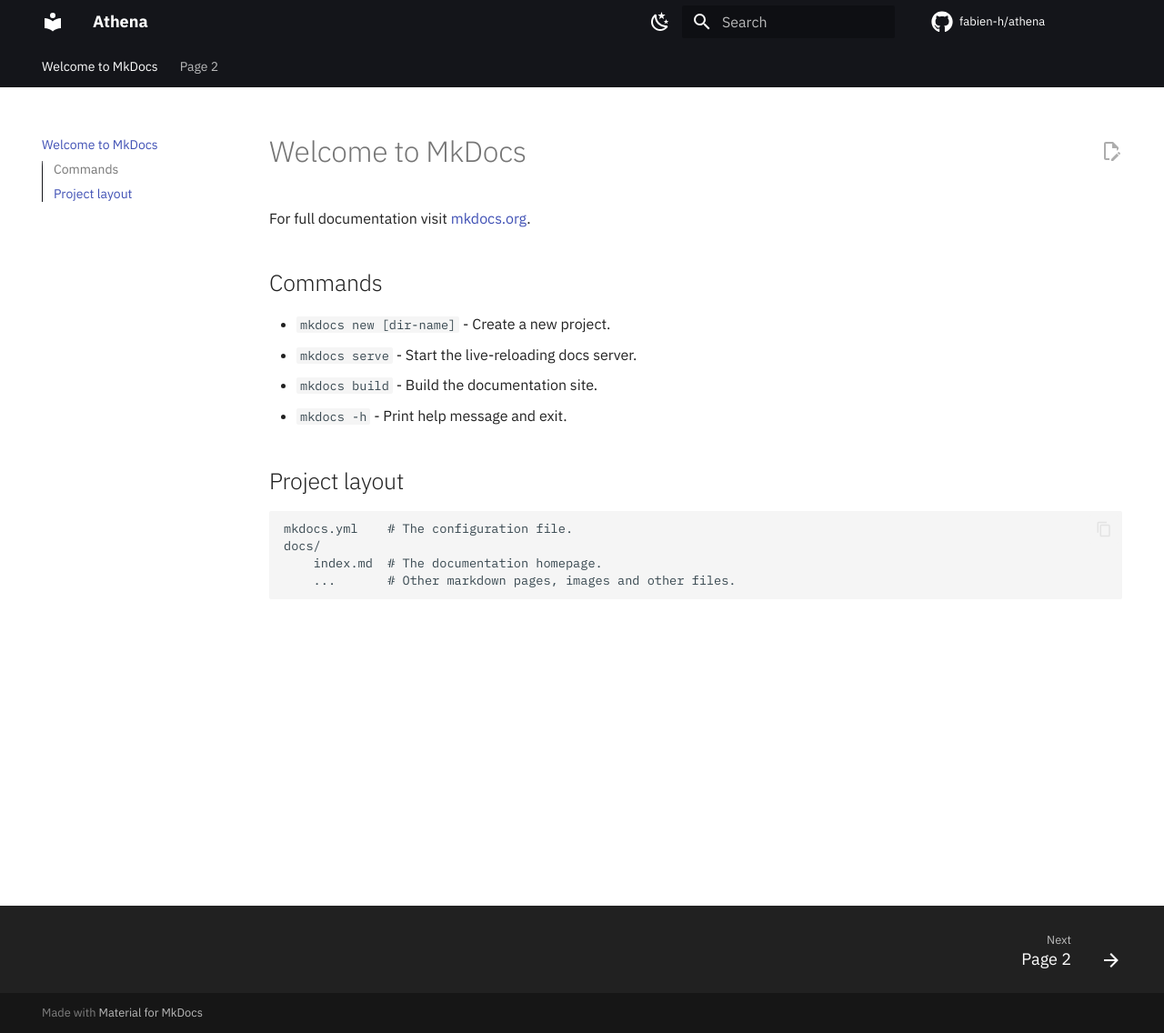
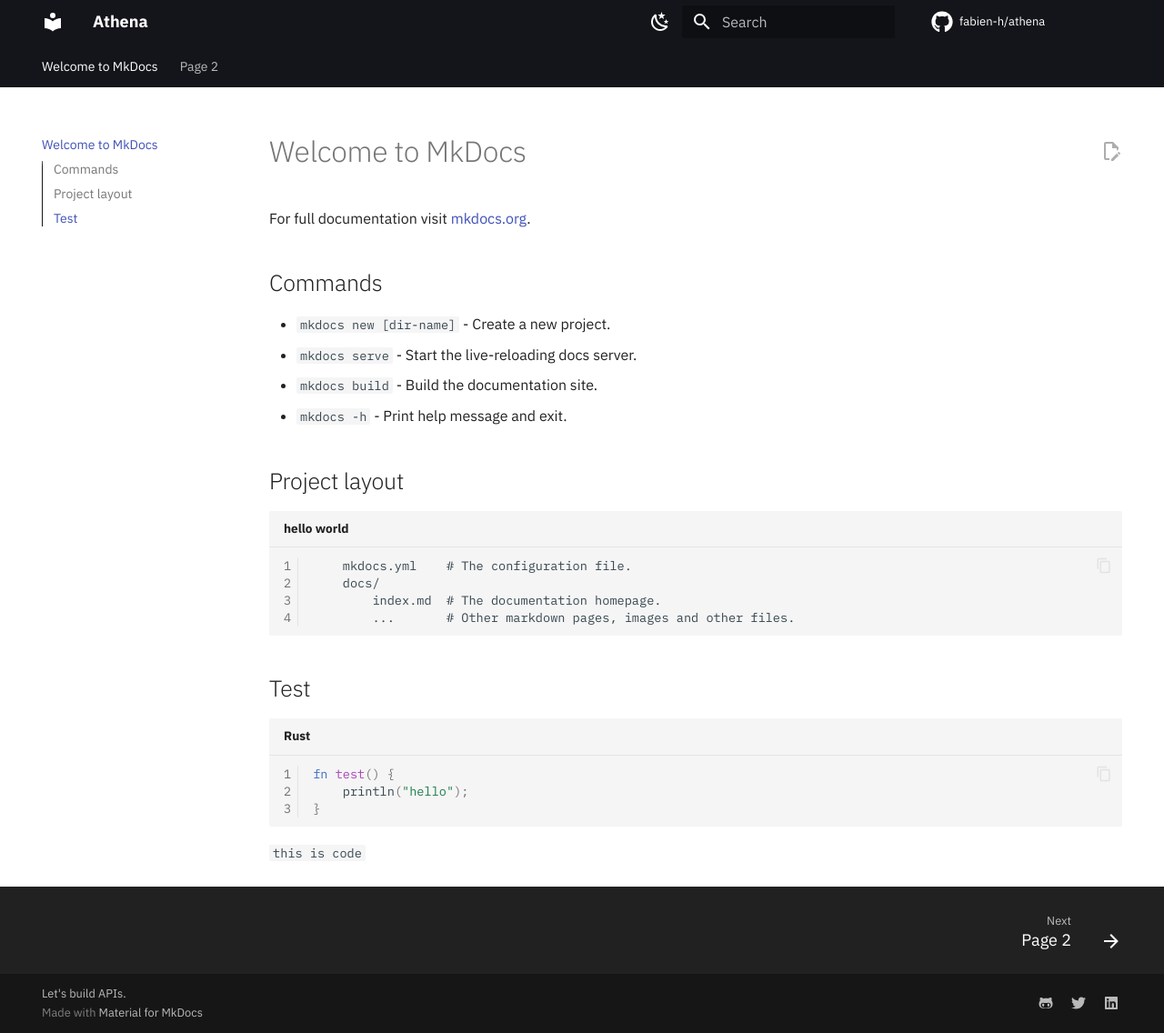
Before and after one commit to fabien-h/athena, an MkDocs documentation site: the page built from docs/index.md, in a window 1280 px wide and 1136 px high. Shown: the whole window at 91% size. Built offline with MkDocs 1.6.1 and Material for MkDocs 9.7.7, drawn with Linux system fonts in a browser that asks for light colours; comment, search, counter and statistics services are not loaded.

Commit message:
Update documentation files and add mkdocs configuration

````diff
--- a/docs/index.md
+++ b/docs/index.md
@@ -11,7 +11,20 @@
 
 ## Project layout
 
+```title="hello world"
     mkdocs.yml    # The configuration file.
     docs/
         index.md  # The documentation homepage.
         ...       # Other markdown pages, images and other files.
+```
+
+
+## Test
+
+```rust
+fn test() {
+    println("hello");
+}
+```
+
+`this is code`
--- a/mkdocs.yml
+++ b/mkdocs.yml
@@ -51,3 +51,41 @@
       toggle:
         icon: material/weather-sunny
         name: dark
+
+markdown_extensions:
+  - pymdownx.arithmatex:
+      generic: true
+  - pymdownx.betterem
+  - pymdownx.caret
+  - pymdownx.mark
+  - pymdownx.tilde
+  - pymdownx.critic:
+      mode: view
+  - pymdownx.details
+  - pymdownx.emoji:
+      emoji_index: !!python/name:material.extensions.emoji.twemoji
+      emoji_generator: !!python/name:material.extensions.emoji.to_svg
+  - pymdownx.highlight:
+      anchor_linenums: true
+      pygments_lang_class: true
+      auto_title: true
+      linenums: true
+      anchor_linenums: true
+      line_spans: __span
+  - pymdownx.inlinehilite
+  - pymdownx.superfences
+  - pymdownx.smartsymbols
+  - pymdownx.snippets
+  - pymdownx.tasklist:
+      custom_checkbox: true
+
+extra:
+  social:
+    - icon: fontawesome/brands/github-alt
+      link: https://github.com/fabien-h
+    - icon: fontawesome/brands/twitter
+      link: https://twitter.com/fabien_huet
+    - icon: fontawesome/brands/linkedin
+      link: https://www.linkedin.com/in/fabien-h/
+
+copyright: Let's build APIs.
````
